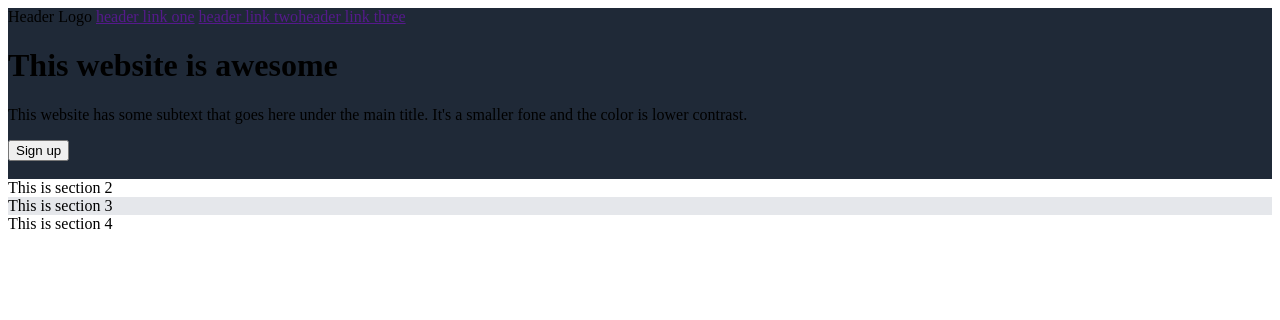
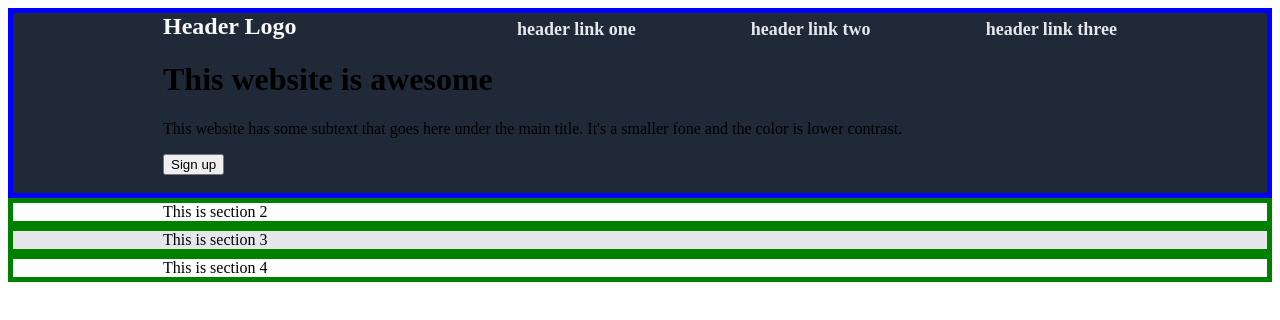
Before and after one commit to twinsley/odin-project1, a plain HTML site: page index.html in a window 1280 px wide. Drawn offline with Linux system fonts and the light colour scheme.

Commit message:
Format the header

```diff
--- a/index.html
+++ b/index.html
@@ -10,8 +10,11 @@
   <body>
     <div id="section1">
       <header>
-        Header Logo <a href="">header link one</a> <a href="">header link two</a
-        ><a href="">header link three</a>
+        Header Logo
+        <span id="nav"
+          ><a href="">header link one</a> <a href="">header link two</a
+          ><a href="">header link three</a></span
+        >
       </header>
       <h1>This website is awesome</h1>
       <p>
--- a/styles.css
+++ b/styles.css
@@ -1,8 +1,69 @@
-* {
-}
 #section1 {
   background-color: #1f2937;
+  border-width: 5px;
+  border-color: blue;
+  border-style: solid;
+  padding-left: 150px;
+  padding-right: 150px;
+}
+#section2 {
+  border-width: 5px;
+  border-color: green;
+  border-style: solid;
+  padding-left: 150px;
+  padding-right: 150px;
 }
 #section3 {
   background-color: #e5e7eb;
+  border-width: 5px;
+  border-color: green;
+  border-style: solid;
+  padding-left: 150px;
+  padding-right: 150px;
 }
+#section4 {
+  border-width: 5px;
+  border-color: green;
+  border-style: solid;
+  padding-left: 150px;
+  padding-right: 150px;
+}
+header {
+  font-size: 24px;
+  font-weight: bolder;
+  color: #f9faf8;
+  display: flex;
+  /* border-width: 5px;
+  border-color: red;
+  border-style: solid; */
+}
+#nav {
+  align-self: flex-end;
+  margin-left: auto;
+  width: 600px;
+  display: flex;
+  justify-content: space-between;
+
+  /* border-width: 5px;
+  border-color: orange;
+  border-style: solid; */
+}
+#nav > a {
+  font-size: 18px;
+  color: #e5e7eb;
+}
+a:link {
+  text-decoration: none;
+}
+
+a:visited {
+  text-decoration: none;
+}
+
+a:hover {
+  text-decoration: none;
+}
+
+a:active {
+  text-decoration: none;
+}
```
